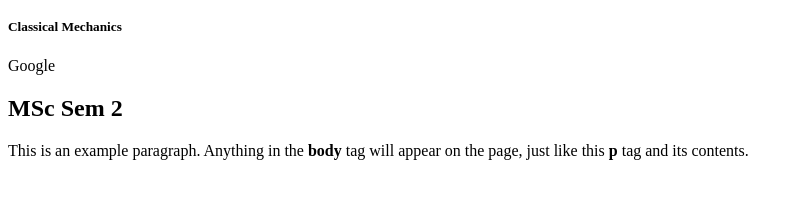
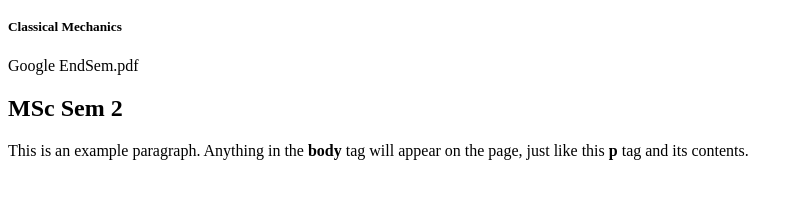
Before and after one commit to ShanghaiKualalumpur/StudyMaterial, a plain HTML site: page index.html in a window 1280 px wide. Shown: the part 232-430 px from the top of the page, without its empty margins (0-803 px from the left). Drawn offline with Linux system fonts and the light colour scheme.

Commit message:
Update index.html

```diff
--- a/index.html
+++ b/index.html
@@ -8,6 +8,7 @@
     <h4>v1</h4>
     <h5>Classical Mechanics</h5>
     <href="https://www.google.com">Google</href>
+    <href="MSc Sem 1/2022/v1/Classical Mechanics/EndSem.pdf">EndSem.pdf</href>
     <h2>MSc Sem 2</h2>
   </head>
   <body>
```
